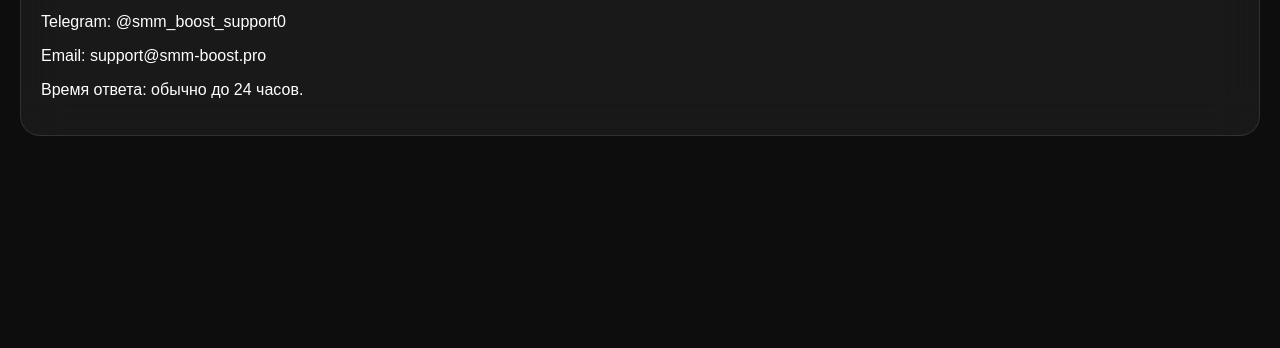
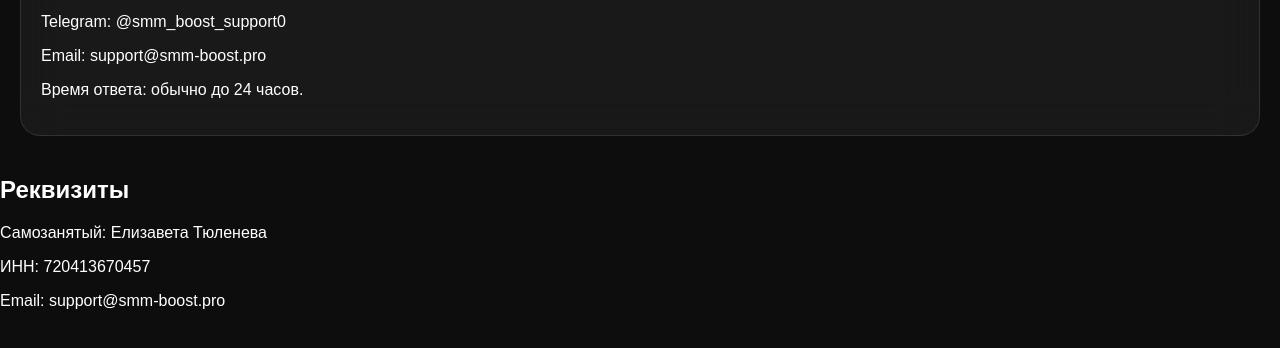
Before and after one commit to krivanckovdenis2004/Smm-boost0, a website: page contacts.html in a window 1280 px wide. Shown: the part 142-490 px from the top of the page. Drawn offline with Linux system fonts and the light colour scheme.

Commit message:
Add files via upload

```diff
--- a/contacts.html
+++ b/contacts.html
@@ -29,6 +29,23 @@
     </p>
   </div>
 </div>
+<div class="requisites-block">
 
+  <h2>Реквизиты</h2>
+
+  <p>
+    Самозанятый: Елизавета Тюленева
+  </p>
+
+  <p>
+    ИНН: 720413670457
+  </p>
+
+  <p>
+    Email:
+    support@smm-boost.pro
+  </p>
+
+</div>
 </body>
 </html>
```
